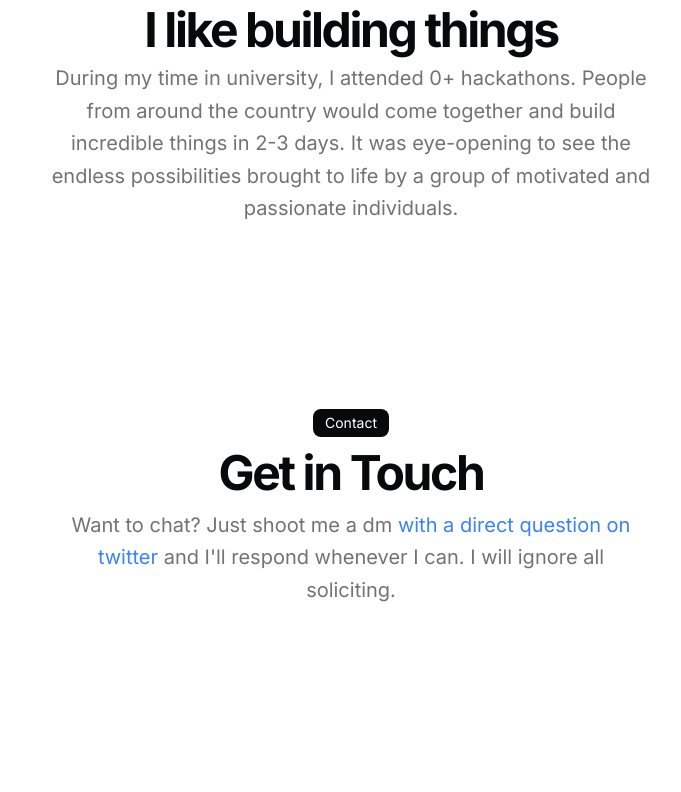
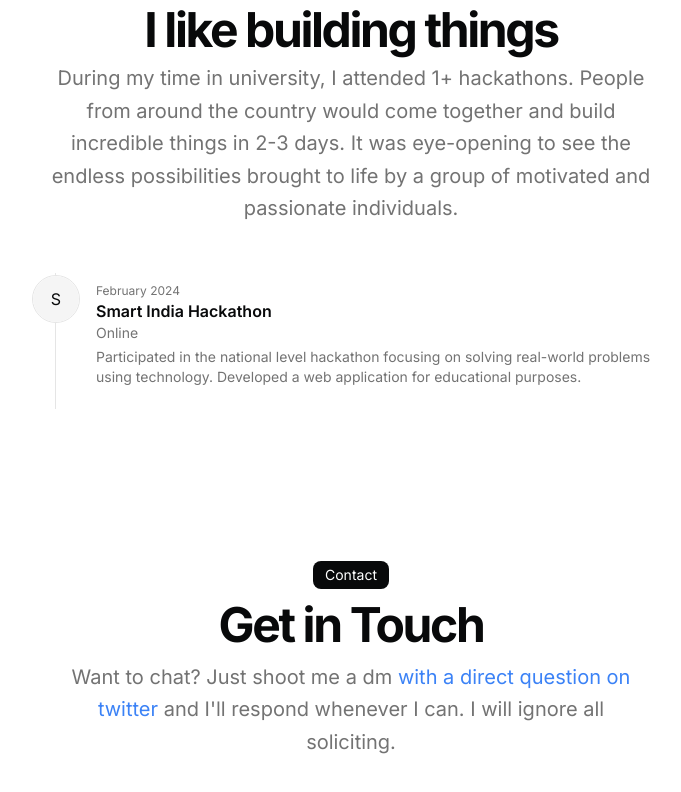
Before and after one commit to itsmepriyanshu/Personal-Portfolio, a Next.js app: page / in a window 1280 px wide. Shown: the part 1999-2791 px from the top of the page, without its empty margins (289-970 px from the left). Before the commit the page ends 2755 px from the top, so only its background shows below. Built offline with nearby package versions, Linux system fonts and the light colour scheme.

Commit message:
Porfolio

```diff
--- a/src/data/resume.tsx
+++ b/src/data/resume.tsx
@@ -198,6 +198,14 @@ export const DATA = {
     },
   ],
   hackathons: [
-    // You can add hackathons here if Priyanshu has participated in any
+    {
+      title: "Smart India Hackathon",
+      dates: "February 2024",
+      location: "Online",
+      description:
+        "Participated in the national level hackathon focusing on solving real-world problems using technology. Developed a web application for educational purposes.",
+      image: "",
+      links: [],
+    },
   ],
 } as const;
```
